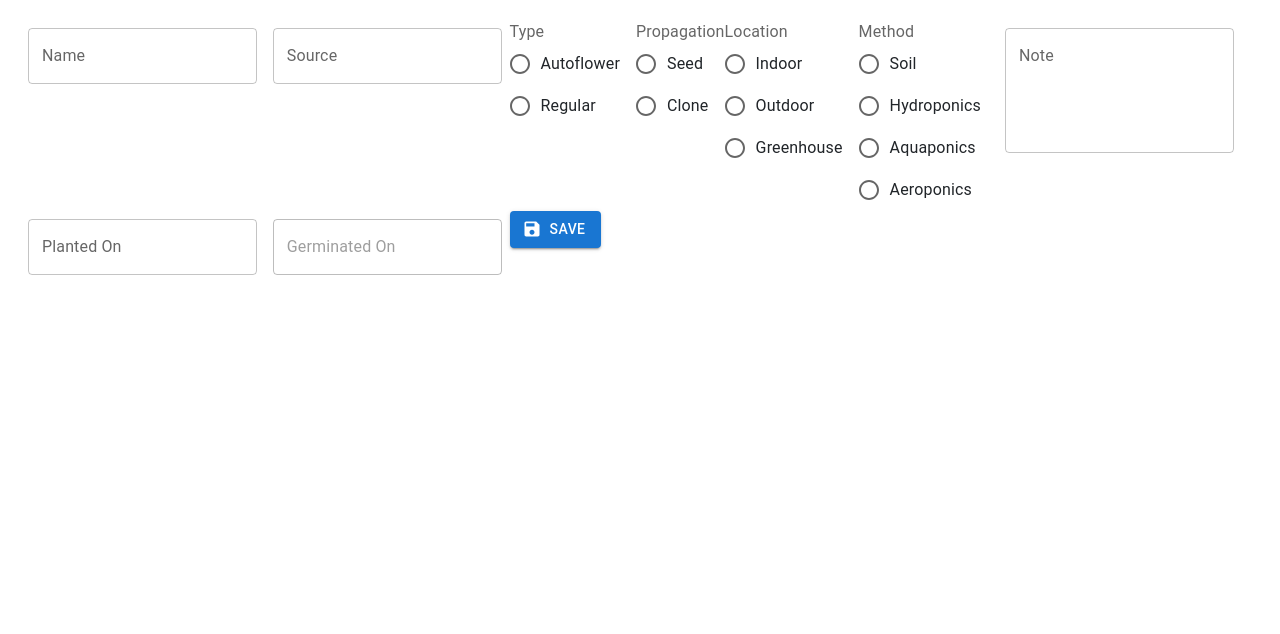
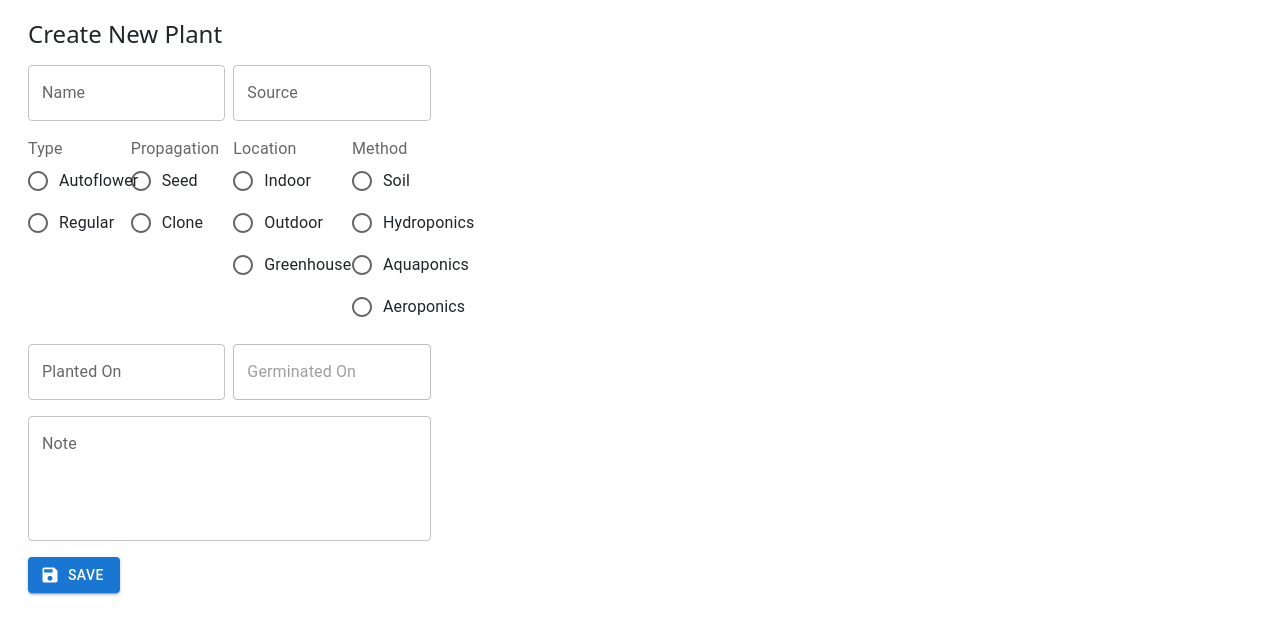
Before and after one commit to terrypinn/grow-log, a React (Create React App) app in the folder client/: page /plant/add in a window 1280 px wide. Shown: the top 634 px of the page. Built offline with nearby package versions, Linux system fonts and the light colour scheme.

Commit message:
Use grid layout in PlantAdd component

```diff
--- a/client/src/components/PlantAdd.js
+++ b/client/src/components/PlantAdd.js
@@ -3,6 +3,7 @@ import { useNavigate } from 'react-router';
 import * as datefns from 'date-fns'
 
 import Box from '@mui/material/Box';
+import Grid from '@mui/material/Grid';
 import TextField from '@mui/material/TextField';
 import Button from '@mui/material/Button';
 import Radio from '@mui/material/Radio';
@@ -59,31 +60,38 @@ export default function PlantAdd() {
   }
 
   return (
-
     <Box
       component="form"
-      sx={{
-        '& .MuiTextField-root': { m: 1, width: '25ch' },
-      }}
       noValidate
       autoComplete="off"
       onSubmit={onSubmit}
+      margin={1}
     >
+      <h4>Create New Plant</h4>
 
+      <Grid container spacing={1} mt={1}>
+        <Grid item xs={2}>
           <TextField
+            fullWidth
             id="name"
             label="Name"
             value={form.name}
             onChange={(e) => updateForm({ name: e.target.value })}
           />
-
+        </Grid>
+        <Grid item xs={2}>
           <TextField
+            fullWidth
             id="source"
             label="Source"
             value={form.source}
             onChange={(e) => updateForm({ source: e.target.value })}
           />
+        </Grid>
+      </Grid>
 
+      <Grid container spacing={1} mt={1}>
+        <Grid item xs={1}>
           <FormControl>
             <FormLabel id="plant-type-radio-buttons-group">Type</FormLabel>
             <RadioGroup
@@ -96,7 +104,8 @@ export default function PlantAdd() {
               <FormControlLabel value="Regular" control={<Radio />} label="Regular" />
             </RadioGroup>
           </FormControl>
-
+        </Grid>
+        <Grid item xs={1}>
           <FormControl>
             <FormLabel id="plant-propagation-radio-buttons-group">Propagation</FormLabel>
             <RadioGroup
@@ -109,7 +118,8 @@ export default function PlantAdd() {
               <FormControlLabel value="Clone" control={<Radio />} label="Clone" />
             </RadioGroup>
           </FormControl>
-
+        </Grid>
+        <Grid item xs={1}>
           <FormControl>
             <FormLabel id="plant-location-radio-buttons-group">Location</FormLabel>
             <RadioGroup
@@ -123,7 +133,8 @@ export default function PlantAdd() {
               <FormControlLabel value="Greenhouse" control={<Radio />} label="Greenhouse" />
             </RadioGroup>
           </FormControl>
-
+        </Grid>
+        <Grid item xs={1} ml={2}>
           <FormControl>
             <FormLabel id="plant-method-radio-buttons-group">Method</FormLabel>
             <RadioGroup
@@ -138,17 +149,11 @@ export default function PlantAdd() {
               <FormControlLabel value="Aeroponics" control={<Radio />} label="Aeroponics" />
             </RadioGroup>
           </FormControl>
+        </Grid>
+      </Grid>
 
-      <TextField
-        id="note"
-        label="Note"
-        multiline
-        rows={4}
-        value={form.note}
-        onChange={(e) => updateForm({ note: e.target.value })}
-      // style={{ width: "92%" }}
-      />
-
+      <Grid container spacing={1} mt={1}>
+        <Grid item xs={2}>
           <LocalizationProvider dateAdapter={AdapterDateFns}>
             <DatePicker
               label="Planted On"
@@ -157,6 +162,10 @@ export default function PlantAdd() {
               onChange={(value) => updateForm({ planted_on: datefns.format(value, 'yyyy-MM-dd') })}
               renderInput={(params) => <TextField {...params} />}
             />
+          </LocalizationProvider>
+        </Grid>
+        <Grid item xs={2}>
+          <LocalizationProvider dateAdapter={AdapterDateFns}>
             <DatePicker
               disabled={!form.propagation || form.propagation === 'Clone'}
               label="Germinated On"
@@ -166,14 +175,33 @@ export default function PlantAdd() {
               renderInput={(params) => <TextField {...params} />}
             />
           </LocalizationProvider>
+        </Grid>
+      </Grid>
 
+      <Grid container spacing={1} mt={1}>
+        <Grid item xs={4}>
+          <TextField
+            id="note"
+            label="Note"
+            fullWidth
+            multiline
+            rows={4}
+            value={form.note}
+            onChange={(e) => updateForm({ note: e.target.value })}
+          />
+        </Grid>
+      </Grid>
+
+      <Grid container spacing={1} mt={1}>
+        <Grid item xs={1}>
           <Button
             type="submit"
-        startIcon={<SaveIcon />}
-        variant="contained">
+            variant="contained"
+            startIcon={<SaveIcon />}>
             Save
           </Button>
-
+        </Grid>
+      </Grid>
     </Box>
   );
 }
```
Lines whose indentation alone changed are shown as unchanged.
